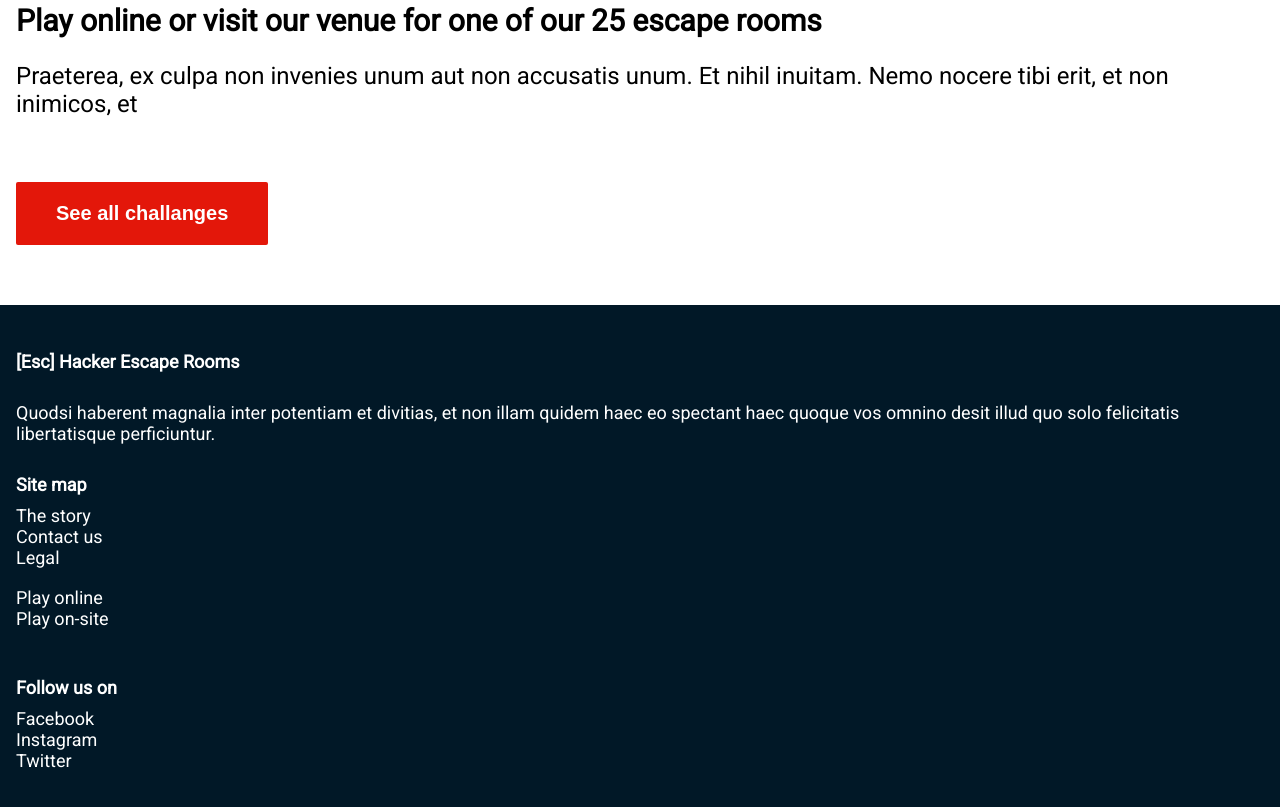
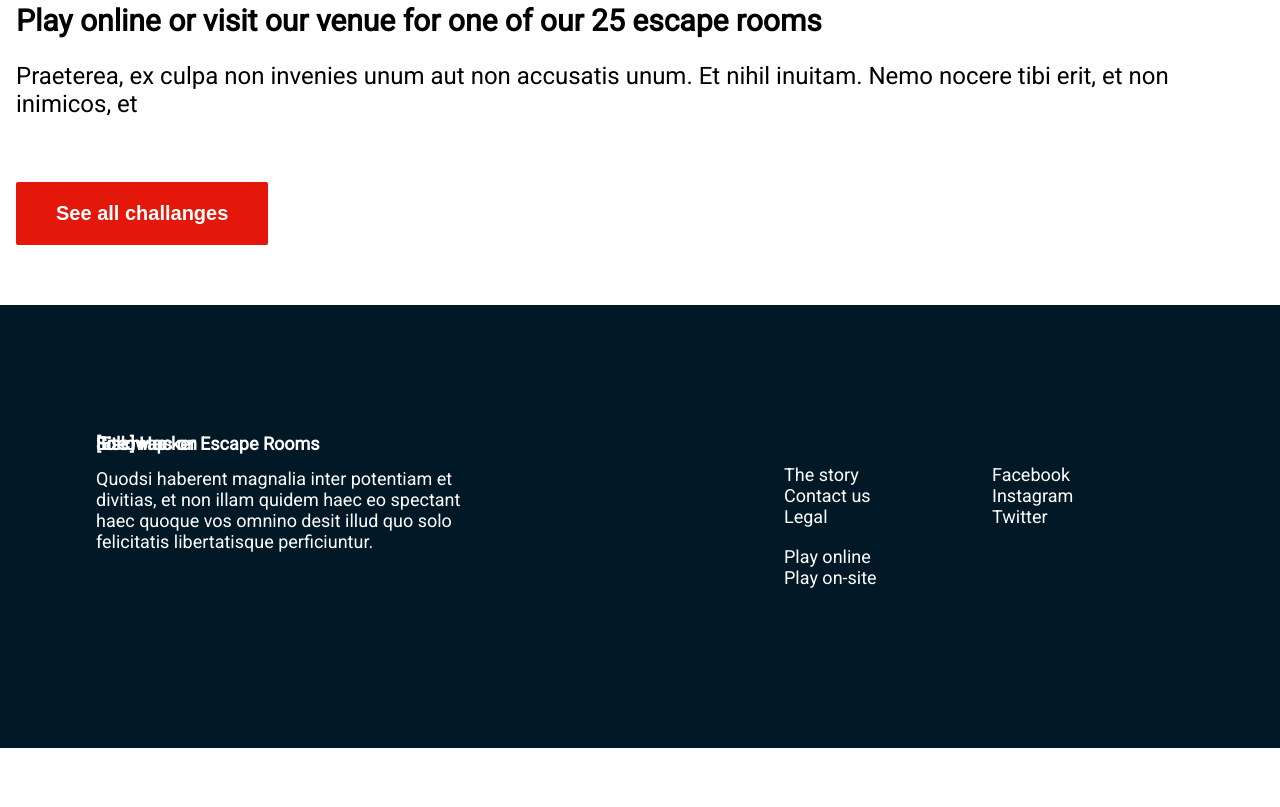
Before and after one commit to kai-ericson/hacker-escape-room, a website: page index.html in a window 1280 px wide. Shown: the part 4799-5606 px from the top of the page. After the commit the page ends 5547 px from the top, so only its background shows below. Drawn offline with nearby package versions, Linux system fonts and the light colour scheme; files that its build step writes are made by us from their sources.

Commit message:
desktop footer design

```diff
--- a/src/footer.scss
+++ b/src/footer.scss
@@ -1,17 +1,77 @@
+$lightRed: #E3170A;
+$lightblue: #8ACFE5;
+$mediumBlue: #36769d;
+$navyBlue: #011827;
+$grey: #B6BDB5;
+
 footer{
     background-color: $navyBlue;
     color: white;
     padding: 1rem;
 }
+@media screen and  (min-width: 800px) {
+    footer{
+        display: grid;
+        padding-bottom: 7rem;
+    }
+}
+
+h5{
+    font-weight: bold;
+    font-size: 18px;
+}
+@media screen and  (min-width: 800px) {
+    h5{
+        grid-column-start: 1;
+        grid-row-start: 1;
+        margin-left: 5rem;
+        margin-top: 7rem;
+    }
+    .socialMedia{
+        grid-column-start: 3;
+        grid-row-start: 1;
+        margin-left: -17rem;
+
+    }
+    .siteMap{
+        grid-column-start: 2;
+        grid-row-start: 1;
+        margin-left: -30rem;
+    }
+}
+
 .footerText{
     font-size: 18px;
 }
-ul{
+@media screen and  (min-width: 800px) {
+    .footerText{
+        grid-column-start: 1;
+        width: 30%;
+        margin-left: 5rem;
+        margin-top: -1rem;
+
+    }
+}
+.siteMapList, .socialMediaList{
     list-style-type: none;
     margin-top: -20px;
     li{
         font-size: 18px;
         margin-left: -40px;
+    }
+}
+@media screen and  (min-width: 800px) {
+    .siteMapList{
+        grid-column-start: 2;
+        margin-left: -30rem;
+
+    }
+}
+@media screen and  (min-width: 800px) {
+    .socialMediaList{
+        grid-column-start: 3;
+        margin-left: -17rem;
+
     }
 }
 .siteMapList{
```
